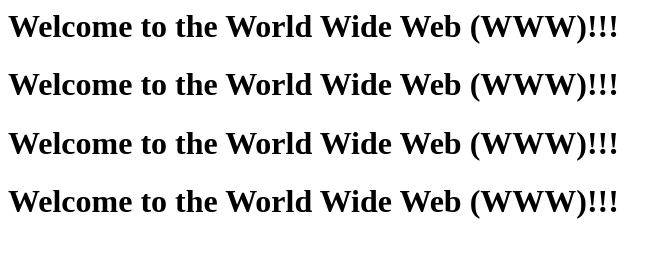
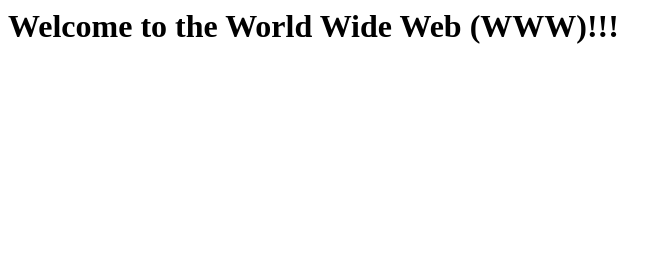
Before and after one commit to the-hung-nguyen/prototype_project, a plain HTML site: page index.html in a window 1280 px wide. Shown: the whole page, without its empty margins (0-671 px from the left). Drawn offline with Linux system fonts and the light colour scheme.

Commit message:
Final change

```diff
--- a/index.html
+++ b/index.html
@@ -4,8 +4,5 @@
 	</head>
 	<body>
 		<h1>Welcome to the World Wide Web (WWW)!!!</h1>
-		<h1>Welcome to the World Wide Web (WWW)!!!</h1>
-		<h1>Welcome to the World Wide Web (WWW)!!!</h1>
-		<h1>Welcome to the World Wide Web (WWW)!!!</h1>
 	</body>
 </html>
```
